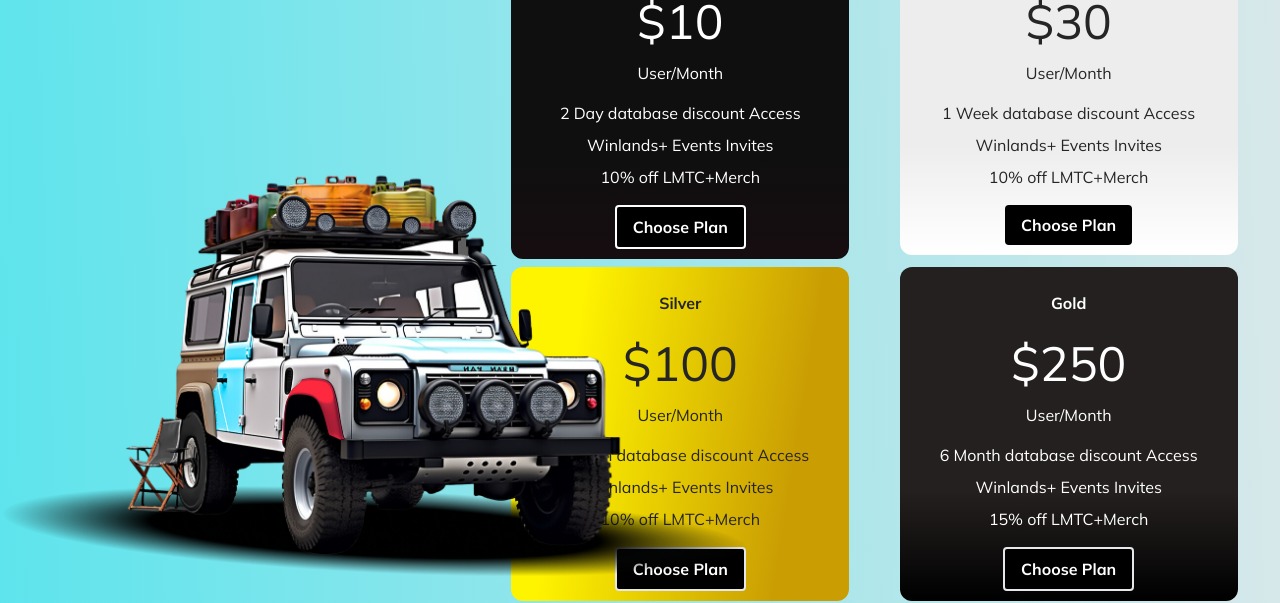
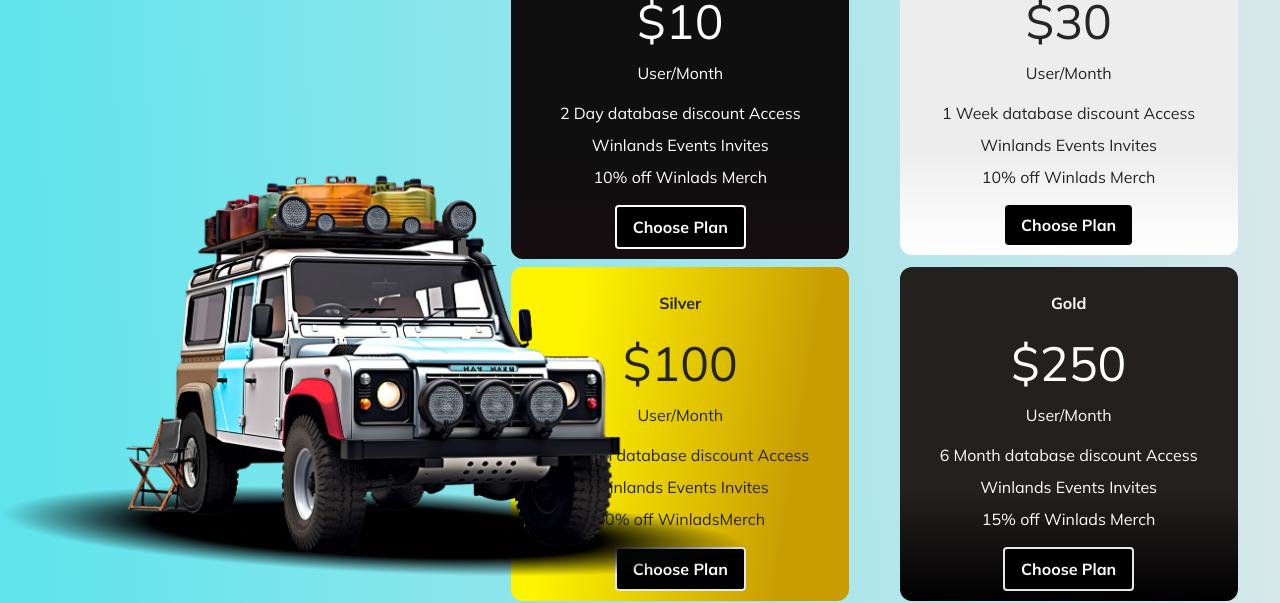
Before and after one commit to Cameron933/winlads-client, a React (Vite) app: page / in a window 1280 px wide. Shown: the part 3260-3863 px from the top of the page. Built offline with nearby package versions, Linux system fonts and the light colour scheme.

Commit message:
remove LMTP

```diff
--- a/src/components/fifthpage/Fifthpage.jsx
+++ b/src/components/fifthpage/Fifthpage.jsx
@@ -56,8 +56,8 @@ function Fifthpage() {
                 <p className="2xl:text-2xl">User/Month</p>
                 <div className="flex flex-col space-y-2 text-center">
                   <p className="2xl:text-2xl">2 Day database discount Access</p>
-                  <p className="2xl:text-2xl">Winlands+ Events Invites</p>
-                  <p className="2xl:text-2xl">10% off LMTC+Merch</p>
+                  <p className="2xl:text-2xl">Winlands Events Invites</p>
+                  <p className="2xl:text-2xl">10% off Winlads Merch</p>
                 </div>
 
                 <button
@@ -87,8 +87,8 @@ function Fifthpage() {
                   <p className="2xl:text-2xl">
                     1 Week database discount Access
                   </p>
-                  <p className="2xl:text-2xl">Winlands+ Events Invites</p>
-                  <p className="2xl:text-2xl">10% off LMTC+Merch</p>
+                  <p className="2xl:text-2xl">Winlands Events Invites</p>
+                  <p className="2xl:text-2xl">10% off Winlads Merch</p>
                 </div>
 
                 <button
@@ -117,8 +117,8 @@ function Fifthpage() {
                   <p className="2xl:text-2xl">
                     1 Month database discount Access
                   </p>
-                  <p className="2xl:text-2xl">Winlands+ Events Invites</p>
-                  <p className="2xl:text-2xl">10% off LMTC+Merch</p>
+                  <p className="2xl:text-2xl">Winlands Events Invites</p>
+                  <p className="2xl:text-2xl">10% off WinladsMerch</p>
                 </div>
 
                 <button
@@ -149,8 +149,8 @@ function Fifthpage() {
                   <p className="2xl:text-2xl">
                     6 Month database discount Access
                   </p>
-                  <p className="2xl:text-2xl">Winlands+ Events Invites</p>
-                  <p className="2xl:text-2xl">15% off LMTC+Merch</p>
+                  <p className="2xl:text-2xl">Winlands Events Invites</p>
+                  <p className="2xl:text-2xl">15% off Winlads Merch</p>
                 </div>
 
                 <button
--- a/src/pages/Raffles/Raffles.jsx
+++ b/src/pages/Raffles/Raffles.jsx
@@ -345,7 +345,7 @@ function PopUpLotto({ onClose }) {
           <div className="flex flex-row gap-4 items-center">
             <img src={Blue} alt="" className="w-3 h-3" />
             <p className="text-white xl:text-sm md:text-sm">
-              10% off LMTC+Merch
+              10% off WinladsMerch
             </p>
           </div>
         </div>
```
